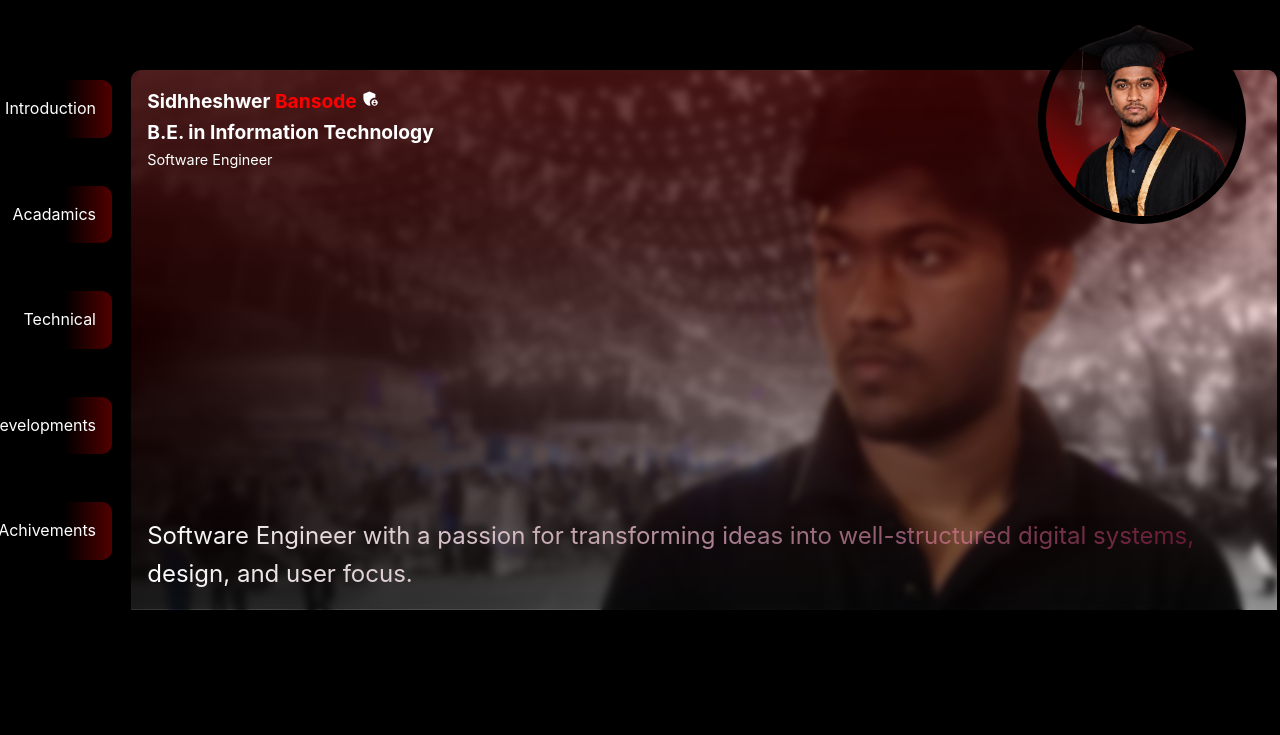
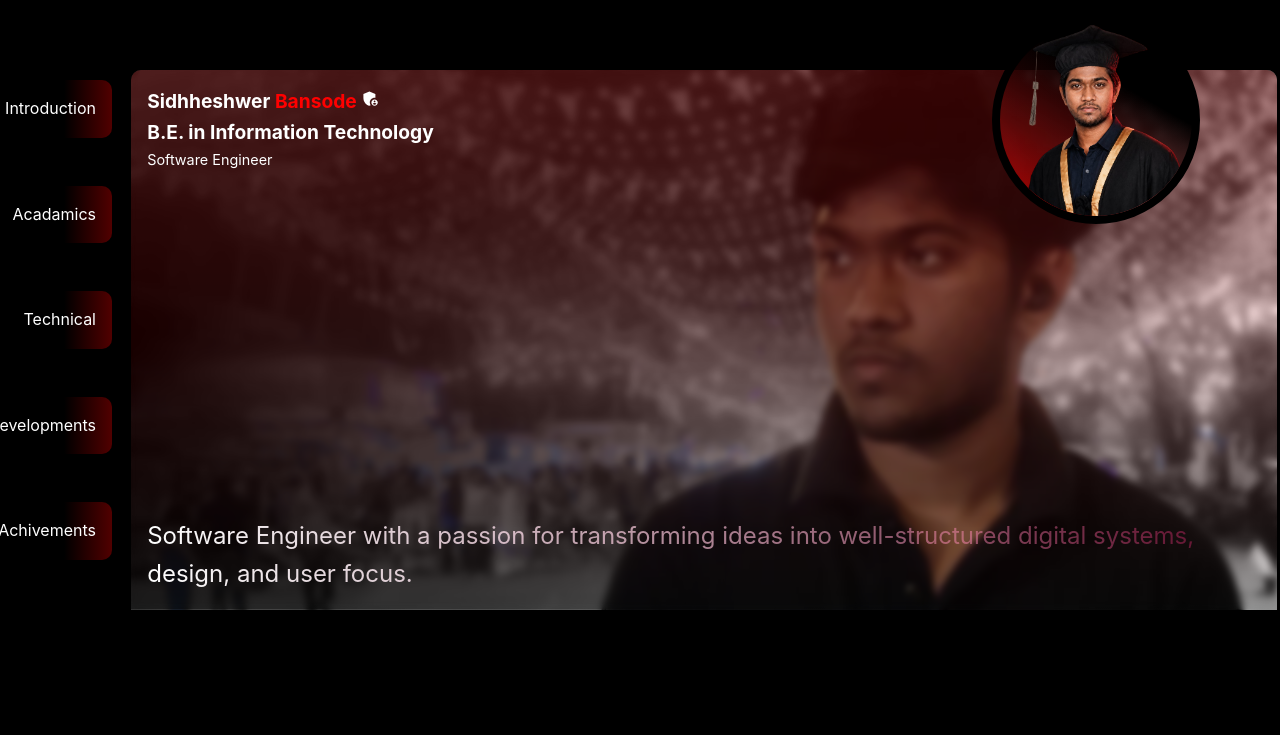
Before and after one commit to sidhheshwer/sidban-portfolio, a React (Create React App) app: page / in a window 1280 px wide. Shown: the top 735 px of the page. Built offline with nearby package versions, Linux system fonts and the light colour scheme.

Commit message:
Updated profile pic

```diff
--- a/src/App.css
+++ b/src/App.css
@@ -291,7 +291,7 @@ background: linear-gradient(
   right: 0;
   width: 13rem;
   height: 13rem;
-  margin-right: 2.1rem;
+  margin-right: 5rem;
   margin-top: 1rem;
 
   border-radius: 50%;
@@ -310,7 +310,6 @@ background: linear-gradient(
 
   z-index: 1000;
 
-
 }
 
 .sidProfilePicImage{
```
